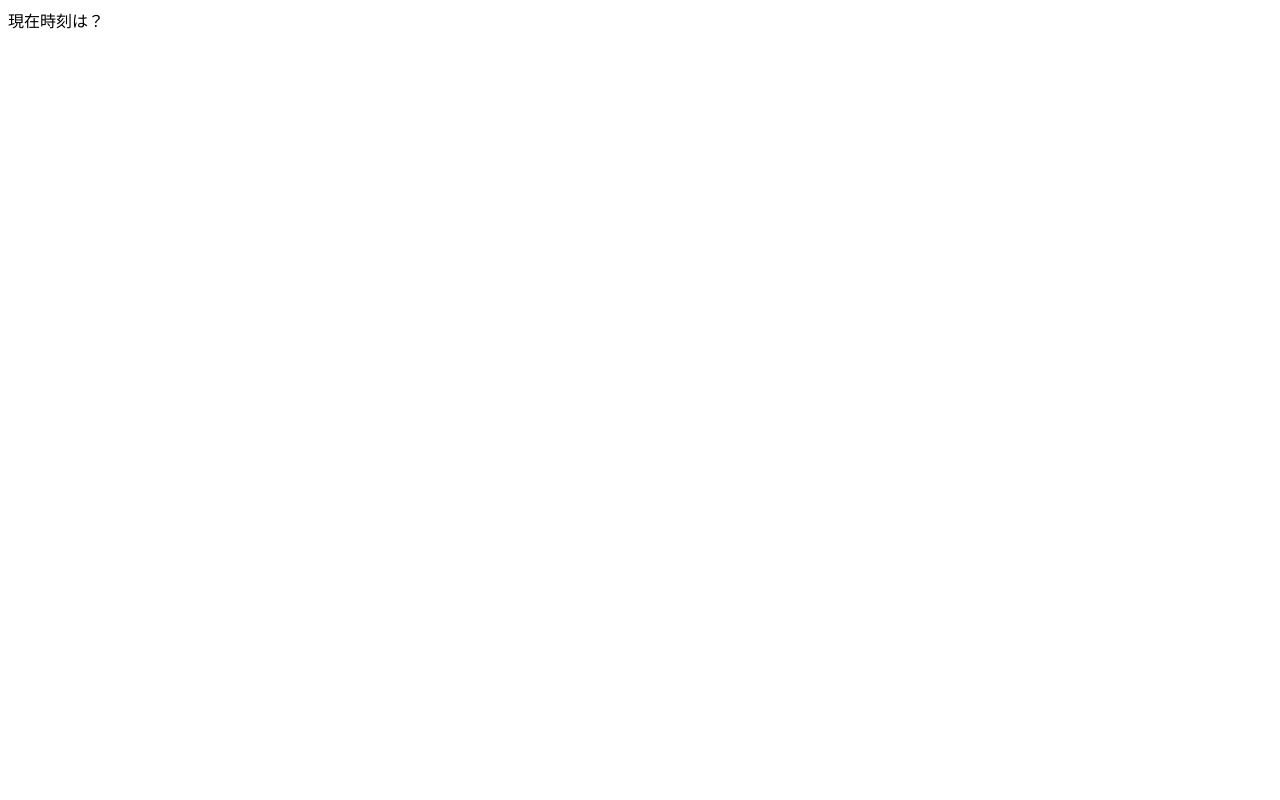
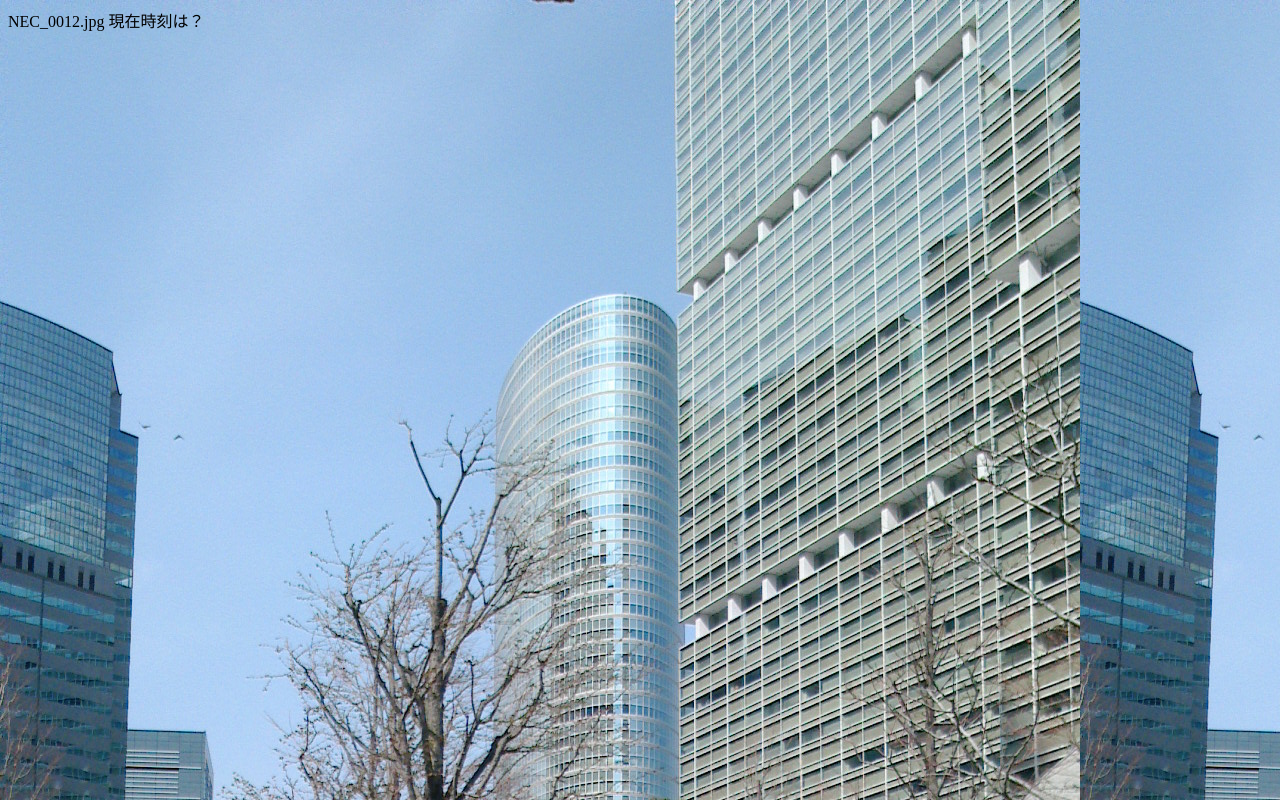
Before and after one commit to deltaspin/deltaspin.github.io, a plain HTML site: page index.html in a window 1280 px wide. Drawn offline with Linux system fonts and the light colour scheme.

Commit message:
Update index.html

```diff
--- a/index.html
+++ b/index.html
@@ -2,7 +2,7 @@
 <head>
 <title>時計</title>
 </head>
-<body>
+<body background="NEC_0012.jpg">NEC_0012.jpg
 
 現在時刻は？
 <br>
```
